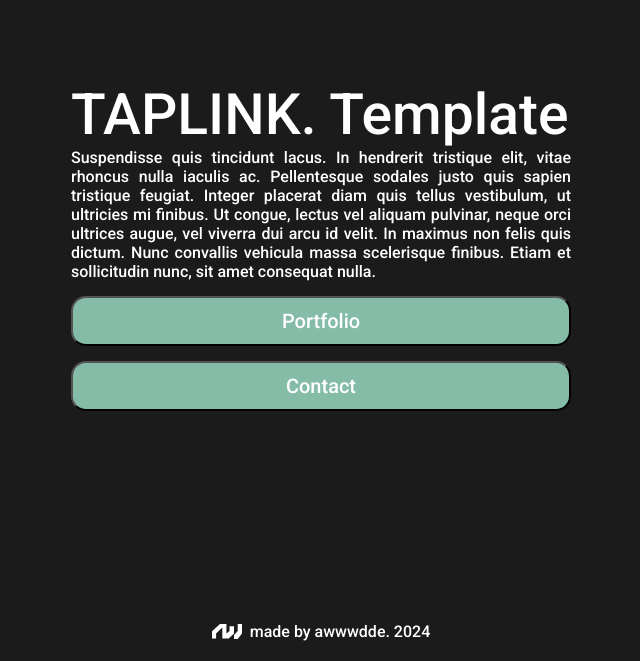
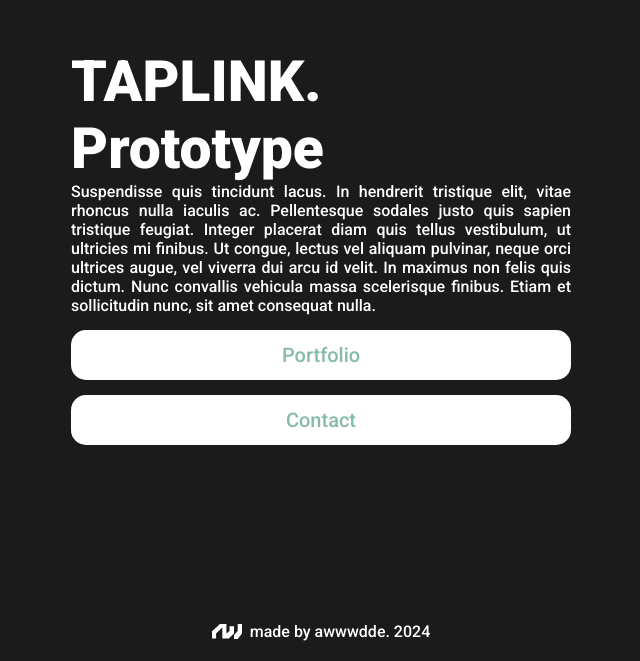
Before and after one commit to awwwdde/TapLink-template1, a React (Create React App) app: page / in a window 1280 px wide. Shown: the part 139-800 px from the top of the page, without its empty margins (319-959 px from the left). Built offline with nearby package versions, Linux system fonts and the light colour scheme.

Commit message:
Update #7

```diff
--- a/src/pages/main/Main.jsx
+++ b/src/pages/main/Main.jsx
@@ -6,12 +6,12 @@
   return (
     <div className="main">
         <div className="main-block">
-            <div className="main-block__title">TAPLINK. Template</div>
+            <div className="main-block__title">TAPLINK. Prototype</div>
             <div className="main-block__img"></div>
             <div className="main-block__subtitle">Suspendisse quis tincidunt lacus. In hendrerit tristique elit, vitae rhoncus nulla iaculis ac. Pellentesque sodales justo quis sapien tristique feugiat. Integer placerat diam quis tellus vestibulum, ut ultricies mi finibus. Ut congue, lectus vel aliquam pulvinar, neque orci ultrices augue, vel viverra dui arcu id velit. In maximus non felis quis dictum. Nunc convallis vehicula massa scelerisque finibus. Etiam et sollicitudin nunc, sit amet consequat nulla.</div>
             <div className="main-block__links">
-                <button className="main-block__links-btn">Portfolio</button>
-                <button className="main-block__links-btn">Contact</button>
+                <div className="main-block__links-btn">Portfolio</div>
+                <div className="main-block__links-btn">Contact</div>
             </div>
         </div>
         <Footer/>
--- a/src/pages/main/main.scss
+++ b/src/pages/main/main.scss
@@ -1,6 +1,6 @@
 @import '../../styles/colors.scss';
 
-.main{
+.main {
     min-height: 100vh;
     display: flex;
     flex-direction: column;
@@ -9,32 +9,52 @@
     padding: 0 15px;
     overflow: hidden;
     position: relative;
-    &-block{
-        max-width: 500px;
-        display: flex;
+    background-color: $text-gradient;
+    &-block {
+        max-width: 500px; /* Максимальная ширина блока */
+        display: inline-block;
         flex-direction: column;
+        align-items: center; /* Центрируем содержимое внутри блока */
 
-        &__title{
-            width: 100%;
+        &__title {
+            font-weight: 900;
             font-size: 57px;
+            // display: inline-block; /* Ширина будет зависеть от содержимого */
+            // text-align: center; /* Центрируем текст */
+            margin: 0; /* Убираем отступы */
         }
-        &__img{}
-        &__subtitle{
+
+        &__img {}
+
+        &__subtitle {
             font-size: 16px;
             text-align: justify;
         }
-        &__links{
+
+        &__links {
             display: flex;
             flex-direction: column;
             padding: 15px 0;
             text-decoration: none;
-            &-btn{
+            width: 100%; /* Занимает всю ширину блока */
+
+            &-btn {
+                display: flex;
+                justify-content: center;
+                align-items: center;
+                color: $hover;
+                cursor: pointer;
                 height: 50px;
-                background-color: $hover;
+                background-color: $text-main;
                 border-radius: 15px;
                 margin-bottom: 15px;
+                width: 100%; /* Занимает всю ширину родительского блока */
+            }
+
+            &-btn:hover {
+                color: $text-main;
+                background-color: $hover;
             }
         }
     }
-
 }
--- a/src/styles/colors.scss
+++ b/src/styles/colors.scss
@@ -3,4 +3,4 @@
 $text-addon: #d2d6dc;
 $hover: #85BCA8;
 $blur: #494646;
-$textgradient: linear-gradient(30deg, #c850c0, #ffcc70);
+$text-gradient: linear-gradient(30deg, #c850c0, #ffcc70);
```
